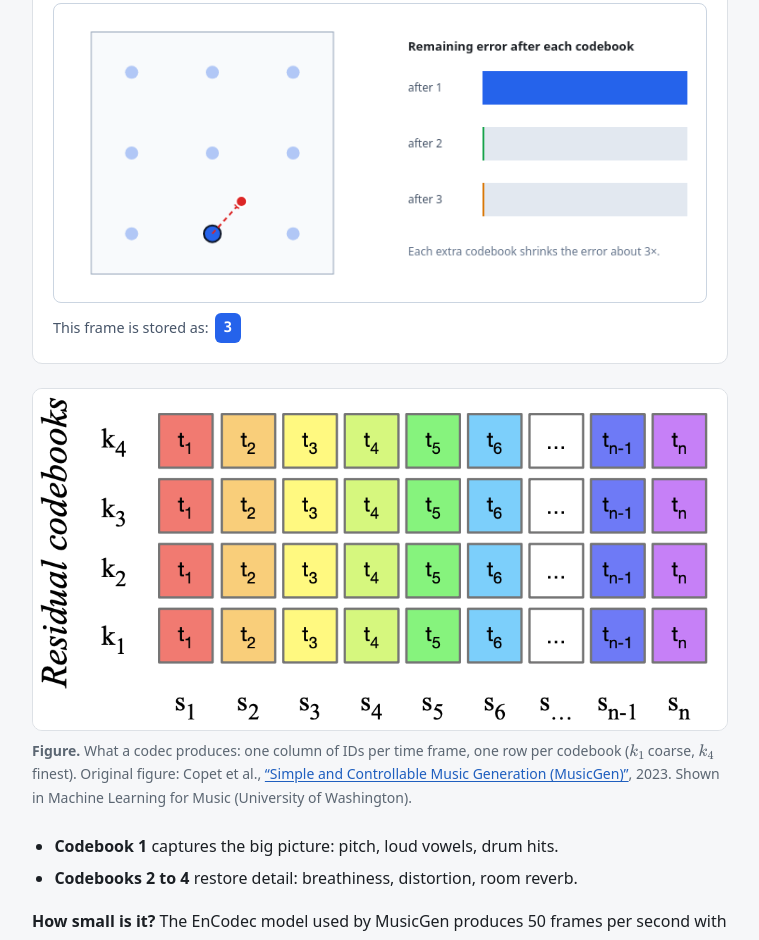
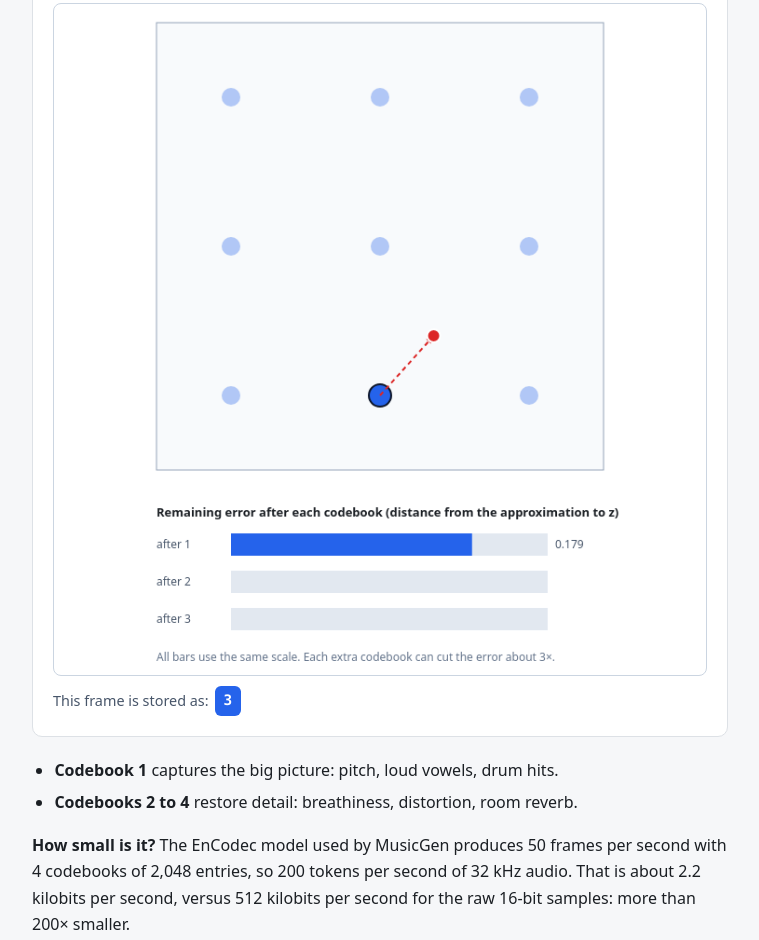
Before and after one commit to bwsi-forge-ai-challenge/bwsi-forge-ai-challenge.github.io, a plain HTML site: page Lessons/2_multimodal_+_advanced_models/intro_to_audio_generation/lesson3.html in a window 1280 px wide. Shown: the part 4136-5076 px from the top of the page, without its empty margins (260-1019 px from the left). Drawn offline with nearby package versions, Linux system fonts and the light colour scheme.

Commit message:
Update audio section:

```diff
--- a/Lessons/2_multimodal_+_advanced_models/intro_to_audio_generation/lesson3.html
+++ b/Lessons/2_multimodal_+_advanced_models/intro_to_audio_generation/lesson3.html
@@ -103,13 +103,9 @@
 <strong>Interactive: Coarse to fine</strong>
 <p class="sd-note">Click to move \(z\). Blue dots are codebook 1, green dots are codebook 2 (placed around the blue winner), orange dots are codebook 3. Add codebooks and watch the approximation close in on \(z\) while the error bar shrinks.</p>
 <p style="margin:0 0 8px;"><label>Codebooks used: <input type="range" id="rvq-k" min="1" max="3" step="1" value="1"> <strong id="rvq-k-lbl">1</strong></label></p>
-<canvas id="rvq-canvas" class="sd-canvas" width="700" height="320"></canvas>
+<canvas id="rvq-canvas" class="sd-canvas" width="700" height="720"></canvas>
 <div class="sd-chips" id="rvq-chips"></div>
 </div>
-<figure>
-<img src="assets/m4_quantized_lm.png" alt="Residual codebooks across time steps">
-<figcaption><strong>Figure.</strong> What a codec produces: one column of IDs per time frame, one row per codebook (\(k_1\) coarse, \(k_4\) finest). Original figure: Copet et al., <a href="https://arxiv.org/abs/2306.05284" target="_blank" rel="noopener">&ldquo;Simple and Controllable Music Generation (MusicGen)&rdquo;</a>, 2023. Shown in Machine Learning for Music (University of Washington).</figcaption>
-</figure>
 <ul>
 <li><strong>Codebook 1</strong> captures the big picture: pitch, loud vowels, drum hits.</li>
 <li><strong>Codebooks 2 to 4</strong> restore detail: breathiness, distortion, room reverb.</li>
@@ -149,13 +145,13 @@
 <figcaption><strong>Figure.</strong> Inside stage 2: the text encoder feeds cross-attention in every Transformer block, while causal self-attention runs over the audio tokens so far. Original figure: Kreuk et al., <a href="https://arxiv.org/abs/2209.15352" target="_blank" rel="noopener">&ldquo;AudioGen: Textually Guided Audio Generation&rdquo;</a>, 2022. Shown in Machine Learning for Music (University of Washington).</figcaption>
 </figure>
 <h3>Following the shapes for 10 seconds of music</h3>
-<p>Each row's output is the next row's input:</p>
+<p>Each row's output is the next row's input. Two kinds of data take turns: <strong>tokens</strong> are whole-number IDs picked from a fixed list (like the token IDs from <a href="../../1_foundations_of_genai/tokens_embeddings_transformers/lesson1_tokenization.html">Tokenization</a>), and <strong>vectors</strong> are lists of real numbers that can take any value, like 0.37 or &minus;1.82 (like <a href="../../1_foundations_of_genai/tokens_embeddings_transformers/lesson2_embeddings.html">embeddings</a>).</p>
 <div class="table-wrap"><table>
 <tr><th>Stage</th><th>What runs</th><th>Input</th><th>Output</th></tr>
-<tr><td><strong>Read the prompt</strong></td><td>Tokenizer + frozen T5 encoder</td><td>Text: <code>"lo-fi guitar, chill rain"</code></td><td>Continuous matrix: <code>(12, 1024)</code></td></tr>
-<tr><td><strong>Generate tokens</strong></td><td>Transformer with cross-attention</td><td>Continuous matrix <code>(12, 1024)</code> + audio tokens so far</td><td>Token grid: <code>(500, 4)</code> (500 frames &times; 4 codebooks)</td></tr>
-<tr><td><strong>Look up entries</strong></td><td>Sum the 4 codebook entries per frame</td><td>Token grid: <code>(500, 4)</code></td><td>Frame vectors: <code>(500, 128)</code></td></tr>
-<tr><td><strong>Rebuild audio</strong></td><td>Frozen codec decoder</td><td>Frame vectors: <code>(500, 128)</code></td><td>Waveform: <code>(320,000,)</code> samples at 32 kHz</td></tr>
+<tr><td><strong>Read the prompt</strong></td><td>Tokenizer + frozen T5 encoder</td><td>Text: <code>"lo-fi guitar, chill rain"</code></td><td>Prompt vectors: <code>(12, 1024)</code><br><small>one vector of 1,024 real numbers per text token</small></td></tr>
+<tr><td><strong>Generate tokens</strong></td><td>Transformer with cross-attention</td><td>Prompt vectors <code>(12, 1024)</code> + audio tokens so far</td><td>Audio tokens: <code>(500, 4)</code><br><small>whole-number IDs: 500 frames &times; 4 codebooks</small></td></tr>
+<tr><td><strong>Look up entries</strong></td><td>Sum the 4 codebook entries per frame</td><td>Audio tokens: <code>(500, 4)</code></td><td>Frame vectors: <code>(500, 128)</code><br><small>one vector of 128 real numbers per 20 ms frame</small></td></tr>
+<tr><td><strong>Rebuild audio</strong></td><td>Frozen codec decoder</td><td>Frame vectors: <code>(500, 128)</code></td><td>Waveform: <code>(320,000,)</code><br><small>one number per sample at 32 kHz</small></td></tr>
 </table></div>
 <div class="tool-box">
 <p style="margin-top:0;"><strong>Try it:</strong> <a href="https://huggingface.co/spaces/facebook/MusicGen" target="_blank" rel="noopener">facebook/MusicGen</a> on Hugging Face &middot; Background: <a href="https://ai.meta.com/blog/audiocraft-musicgen-audiogen-encodec-generative-ai-audio/" target="_blank" rel="noopener">AudioCraft blog</a></p>
@@ -236,7 +232,8 @@
 <script>
 (function () {
     var COLORS = ['#2563eb', '#16a34a', '#d97706', '#9333ea'];
-    var PX = 40, PY = 30, PW = 260, PH = 260;            // plot square
+    var PX = 40, PY = 30, PW = 260, PH = 260;            // plot square (each widget sets its own)
+    function geom(g) { PX = g[0]; PY = g[1]; PW = g[2]; PH = g[3]; }
     function toXY(p) { return { x: PX + p[0] * PW, y: PY + PH - p[1] * PH }; }
     function fromEvent(canvas, e) {
         var r = canvas.getBoundingClientRect();
@@ -265,16 +262,24 @@
             c.closePath(); c.fill();
         }
     }
-    function bars(c, x0, y0, w, h, title, labels, values, colors, highlight) {
+    function bars(c, x0, y0, w, h, title, labels, values, colors, highlight, fixedMax, showValues) {
         c.fillStyle = '#1b1f24'; c.font = 'bold 13px system-ui, sans-serif'; c.fillText(title, x0, y0 - 10);
-        var max = Math.max.apply(null, values.concat([1e-9]));
+        var max = fixedMax || Math.max.apply(null, values.concat([1e-9]));
+        if (showValues) w -= 60;
         var rowH = h / labels.length;
         for (var i = 0; i < labels.length; i++) {
-            var y = y0 + i * rowH, bw = (w - 80) * values[i] / max;
+            var v = values[i] === null ? 0 : values[i];
+            var y = y0 + i * rowH, bw = (w - 80) * Math.min(1, v / max);
+            if (v < 1e-9) bw = 0;
             c.fillStyle = '#475569'; c.font = '12px system-ui, sans-serif'; c.fillText(labels[i], x0, y + rowH / 2 + 4);
             c.fillStyle = '#e2e8f0'; c.fillRect(x0 + 80, y + rowH * 0.2, w - 80, rowH * 0.6);
             c.fillStyle = colors[i]; c.globalAlpha = (highlight === undefined || highlight === i) ? 1 : 0.45;
-            c.fillRect(x0 + 80, y + rowH * 0.2, Math.max(2, bw), rowH * 0.6); c.globalAlpha = 1;
+            if (bw > 0) c.fillRect(x0 + 80, y + rowH * 0.2, Math.max(2, bw), rowH * 0.6);
+            c.globalAlpha = 1;
+            if (showValues && values[i] !== null) {
+                c.fillStyle = '#475569'; c.font = '12px system-ui, sans-serif';
+                c.fillText(values[i] < 1e-9 ? '0' : values[i].toFixed(3), x0 + w + 8, y + rowH / 2 + 4);
+            }
         }
     }
     function chips(el, prefix, ids, colors) {
@@ -290,7 +295,9 @@
         var book = [[0, 0], [1, 0], [0, 1], [1, 1]];
         var tint = ['#dbeafe', '#dcfce7', '#fef3c7', '#f3e8ff'];
         var z = [0.2, 0.9];
+        var G = [40, 30, 260, 260];
         function draw() {
+            geom(G);
             c.clearRect(0, 0, canvas.width, canvas.height);
             for (var x = 0; x < PW; x += 4) for (var y = 0; y < PH; y += 4) {
                 c.fillStyle = tint[nearest([x / PW, 1 - y / PH], book)];
@@ -306,10 +313,10 @@
             book.forEach(function (e, i) { dot(c, e, i === w ? 11 : 8, COLORS[i], i === w ? '#0f172a' : null); });
             dot(c, z, 7, '#dc2626', '#fff');
             bars(c, 380, 60, 300, 220, 'Distance from z to each entry', ['entry 0', 'entry 1', 'entry 2', 'entry 3'],
-                 book.map(function (e) { return Math.sqrt(d2(z, e)); }), COLORS, w);
+                 book.map(function (e) { return Math.sqrt(d2(z, e)); }), COLORS, w, Math.SQRT2, true);
             chips(document.getElementById('vq-chips'), 'Stored audio token:', [w], [COLORS[w]]);
         }
-        canvas.addEventListener('click', function (e) { z = fromEvent(canvas, e); draw(); });
+        canvas.addEventListener('click', function (e) { geom(G); z = fromEvent(canvas, e); draw(); });
         draw();
     })();
 
@@ -325,7 +332,10 @@
             return out;
         }
         var STAGE_COL = ['#2563eb', '#16a34a', '#d97706'];
+        var G = [110, 20, 480, 480];
+        var MAX_ERR = Math.sqrt(2) / 6;     // worst case after codebook 1 (z in a corner of a grid cell)
         function draw() {
+            geom(G);
             var K = parseInt(slider.value, 10);
             document.getElementById('rvq-k-lbl').textContent = K;
             c.clearRect(0, 0, canvas.width, canvas.height);
@@ -336,9 +346,9 @@
                 var book = grid(step, center);
                 var best = nearest(z, book);
                 if (k < K) {
-                    book.forEach(function (e, i) { dot(c, e, k === 0 ? 7 : (k === 1 ? 5 : 3.5), i === best ? STAGE_COL[k] : STAGE_COL[k] + '55'); });
+                    book.forEach(function (e, i) { dot(c, e, k === 0 ? 10 : (k === 1 ? 7 : 4.5), i === best ? STAGE_COL[k] : STAGE_COL[k] + '55'); });
                     if (prev) arrow(c, prev, book[best], STAGE_COL[k], false);
-                    dot(c, book[best], k === 0 ? 9 : (k === 1 ? 7 : 5), STAGE_COL[k], '#0f172a');
+                    dot(c, book[best], k === 0 ? 12 : (k === 1 ? 9 : 6), STAGE_COL[k], '#0f172a');
                     ids.push(best);
                 }
                 errs.push(Math.sqrt(d2(z, book[best])));
@@ -346,14 +356,15 @@
                 if (k === K - 1) var shown = approx;
             }
             arrow(c, shown, z, '#dc2626', true);
-            dot(c, z, 6, '#dc2626', '#fff');
-            var vals = errs.map(function (e, i) { return i < K ? e : 0; });
-            bars(c, 380, 60, 300, 180, 'Remaining error after each codebook', ['after 1', 'after 2', 'after 3'], vals, STAGE_COL);
+            dot(c, z, 7, '#dc2626', '#fff');
+            var vals = errs.map(function (e, i) { return i < K ? e : null; });
+            bars(c, G[0], 560, G[2], 120, 'Remaining error after each codebook (distance from the approximation to z)',
+                 ['after 1', 'after 2', 'after 3'], vals, STAGE_COL, undefined, MAX_ERR, true);
             c.fillStyle = '#64748b'; c.font = '12px system-ui, sans-serif';
-            c.fillText('Each extra codebook shrinks the error about 3×.', 380, 270);
+            c.fillText('All bars use the same scale. Each extra codebook can cut the error about 3×.', G[0], 705);
             chips(document.getElementById('rvq-chips'), 'This frame is stored as:', ids, STAGE_COL);
         }
-        canvas.addEventListener('click', function (e) { z = fromEvent(canvas, e); draw(); });
+        canvas.addEventListener('click', function (e) { geom(G); z = fromEvent(canvas, e); draw(); });
         slider.addEventListener('input', draw);
         draw();
     })();
```
Also changed, not shown: Lessons/2_multimodal_+_advanced_models/intro_to_audio_generation/lesson5_assignment.html (+2 -2 lines).
